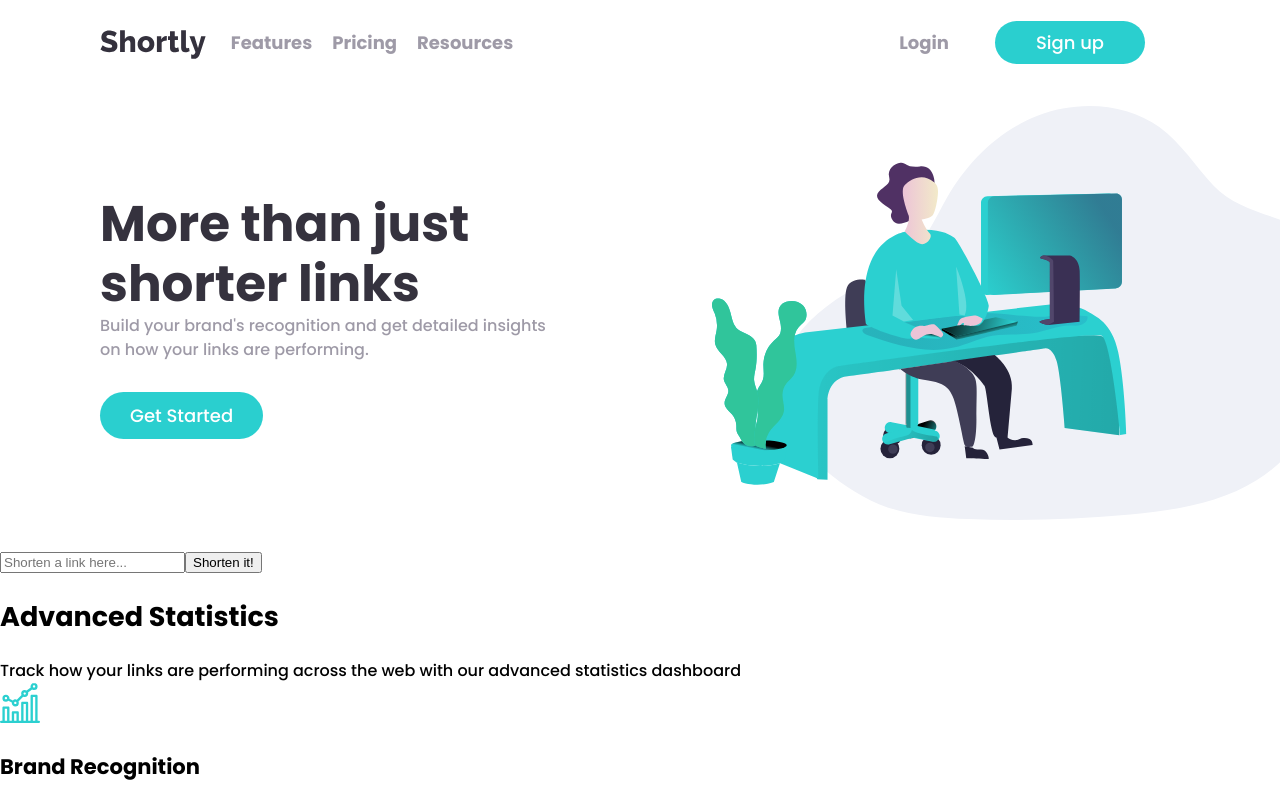
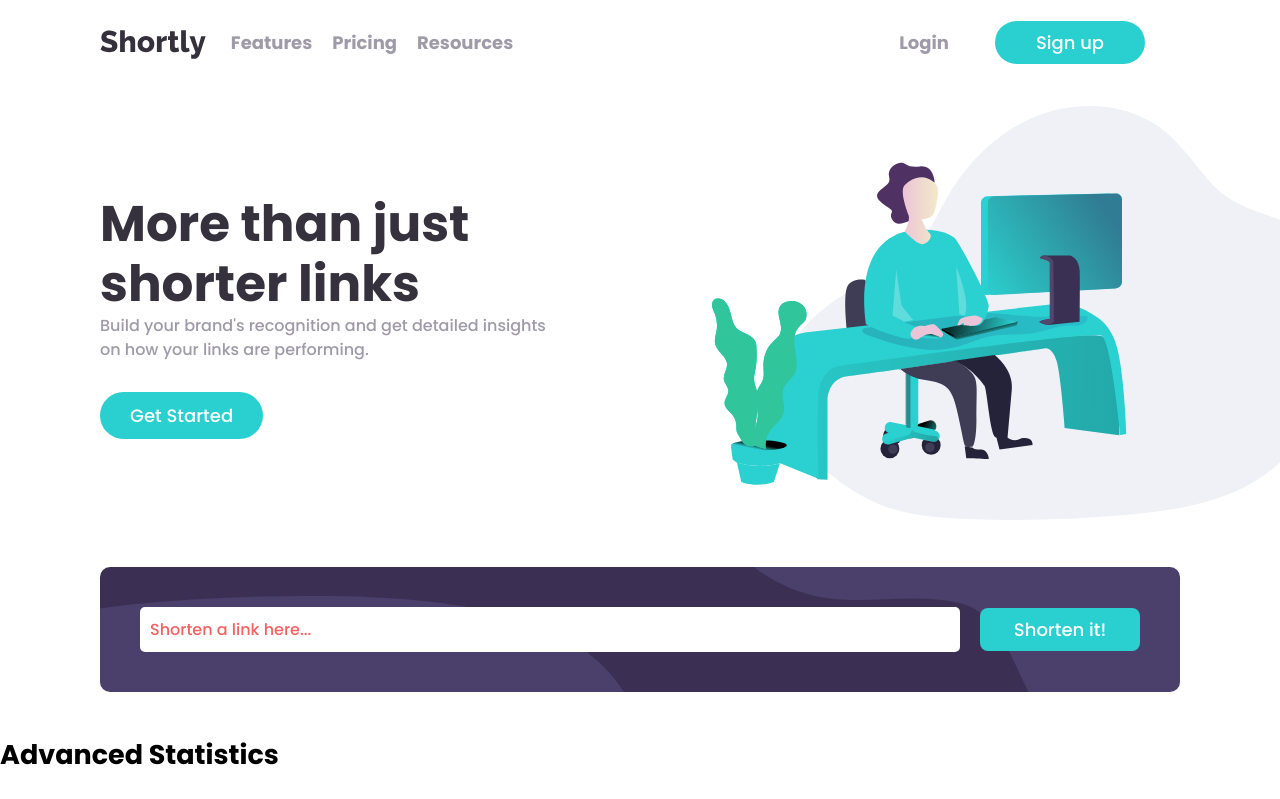
Before and after one commit to yogmel/shortly-test, a Next.js app: page / in a window 1280 px wide. Shown: the top 799 px of the page. Built offline with nearby package versions, Linux system fonts and the light colour scheme.

Commit message:
style: style shortenForm section

```diff
--- a/view/Home/components/ShortenForm.tsx
+++ b/view/Home/components/ShortenForm.tsx
@@ -1,9 +1,23 @@
+import React from "react";
+import { Button, ButtonType } from "view/shared";
+import shortenFormStyles from "../styles/ShortenForm.module.scss";
+import layoutStyles from "view/shared/styles/Layout.module.scss";
+
 export default function ShortenForm() {
   return (
-    <section>
-      <form>
-        <input type="text" placeholder="Shorten a link here..." />
-        <button>Shorten it!</button>
+    <section className={layoutStyles.grid}>
+      <form className={shortenFormStyles.form}>
+        <input
+          type="text"
+          placeholder="Shorten a link here..."
+          className={shortenFormStyles.input}
+        />
+        <Button
+          type={ButtonType.Secondary}
+          className={shortenFormStyles.submit}
+        >
+          Shorten it!
+        </Button>
       </form>
     </section>
   );
--- /dev/null
+++ b/view/Home/styles/ShortenForm.module.scss
@@ -0,0 +1,39 @@
+@import "view/shared/styles/constants.scss";
+
+.form {
+  background: url(./../../shared/assets/images/bg-shorten-mobile.svg)
+    var(--dark-violet) no-repeat right top;
+  display: flex;
+  flex-direction: column;
+  align-items: center;
+  padding: 2rem;
+  border-radius: 1rem;
+
+  & > * {
+    margin: 1rem;
+  }
+
+  @media (min-width: $desktop-breakpoint) {
+    background: url(./../../shared/assets/images/bg-shorten-desktop.svg)
+      var(--dark-violet) no-repeat right top;
+    flex-direction: row;
+    padding: 3rem;
+  }
+}
+
+.input {
+  width: 100%;
+  padding: 1rem;
+  border-radius: 0.5rem;
+  border: none;
+
+  &::placeholder {
+    color: var(--red);
+  }
+}
+
+.submit {
+  @media (min-width: $desktop-breakpoint) {
+    flex-basis: 20rem;
+  }
+}
--- a/view/shared/components/Button.tsx
+++ b/view/shared/components/Button.tsx
@@ -3,6 +3,7 @@ import buttonStyles from "./styles/Button.module.scss";
 
 export enum ButtonType {
   Primary = "primary",
+  Secondary = "secondary",
   Link = "link",
 }
 
--- a/view/shared/components/styles/Button.module.scss
+++ b/view/shared/components/styles/Button.module.scss
@@ -1,9 +1,12 @@
+@import "view/shared/styles/constants.scss";
+
 .button {
   cursor: pointer;
   border: none;
   font-size: 1.8rem;
   font-family: "Poppins", sans-serif;
   background-color: transparent;
+  font-weight: bold;
 }
 
 .primary {
@@ -16,11 +19,30 @@
   &:hover {
     background-color: hsla(var(--cyanOpacity), 0.5);
   }
+
+  @media (min-width: $desktop-breakpoint) {
+    font-weight: lighter;
+  }
+}
+
+.secondary {
+  background-color: var(--cyan);
+  color: var(--white);
+  width: 100%;
+  padding: 0.8rem 0;
+  border-radius: 0.8rem;
+
+  &:hover {
+    background-color: hsla(var(--cyanOpacity), 0.5);
+  }
+
+  @media (min-width: $desktop-breakpoint) {
+    font-weight: lighter;
+  }
 }
 
 .link {
   color: var(--gray-violet);
-  font-weight: bold;
 
   &:hover {
     color: var(--darker-violet);
--- a/view/shared/styles/globals.scss
+++ b/view/shared/styles/globals.scss
@@ -19,6 +19,11 @@ body {
 a {
   color: inherit;
   text-decoration: none;
+}
+
+input {
+  font-family: "Poppins", sans-serif;
+  font-size: 1.6rem;
 }
 
 :root {
```
